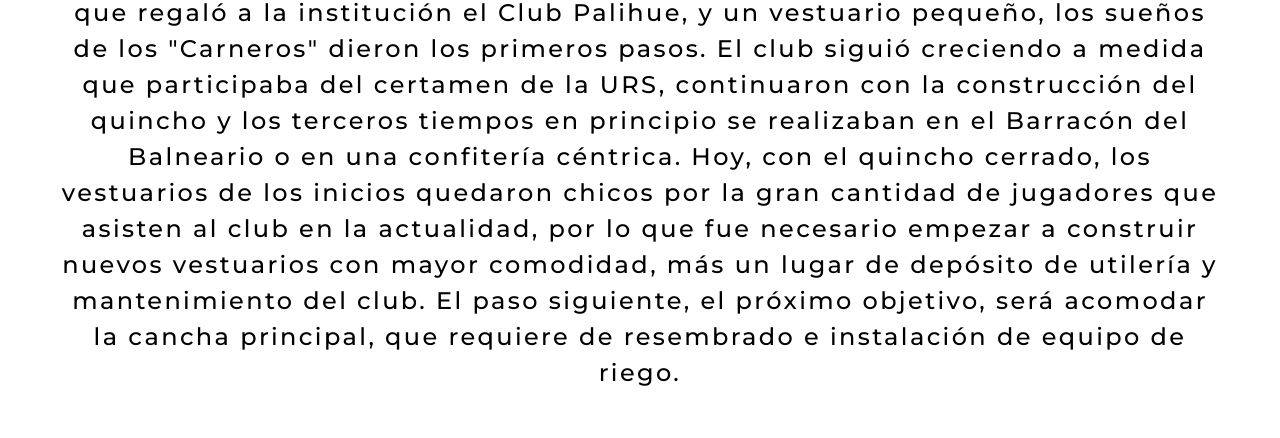
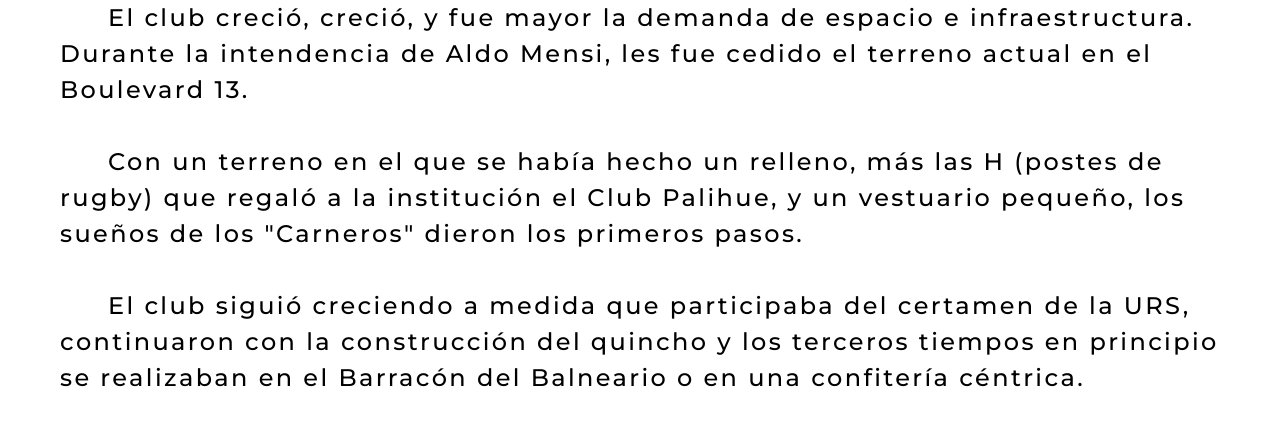
Before and after one commit to matias-sanchez-villar/PringlesRugbyClub, a plain HTML site: page root/view/Historia.html in a window 1280 px wide. Shown: the part 630-1068 px from the top of the page. Drawn offline with Linux system fonts and the light colour scheme.

Commit message:
Bueno Historia Listo

```diff
--- a/root/styles/Historia.css
+++ b/root/styles/Historia.css
@@ -28,15 +28,19 @@ h1{
 }
 
 section:first-child article p{
-    text-align: center;
     color: rgb(0, 0, 0);
     font-size: 1.5rem;
     font-family: 'Montserrat', sans-serif;
     font-weight: 500;
     letter-spacing: 0.1em;
     line-height: 1.5em;
+    text-indent: 2em;
 
     padding: 0.5em 0 1em 0;
+}
+
+.Paragraf::first-letter{
+    font-size: 1.5em;
 }
 
 /* -- Logo de separacion -- */
@@ -78,7 +82,7 @@ section:first-child article p{
 /* -- Comision Directiva -- */
 
 .ComisionDirectiva{
-
+    margin: 0 3em;
 }
 
 .ComisionDirectiva h2{
--- a/root/view/Historia.html
+++ b/root/view/Historia.html
@@ -40,13 +40,25 @@
         <section>
             <article>
                 <h1>Historia</h1>
+                <p class="Paragraf">
+                    En sus inicios año 2003, Pringles Rugby no tenía un espacio propio para entrenar ni jugar, comenzaron en el predio de Club de Pelota, dicha institución les cedió el espacio del Gimnasio de las dos avenidas poco tiempo después, se incorporó la división juvenil y en Primera un grupo de jugadores representaba a Coronel Suárez.
+                </p>
                 <p>
-                    En sus inicios año 2003, Pringles Rugby no tenía un espacio propio para entrenar ni jugar, comenzaron en el predio de Club de Pelota, dicha institución les cedió el espacio del Gimnasio de las dos avenidas poco tiempo después, se incorporó la división juvenil y en Primera un grupo de jugadores representaba a Coronel Suárez.
                     Recién en 2005 Pringles fue Pringles: se conformó el equipo de Primera División, y los entrenamientos pasaron a hacerse en la banquina pegado al Club Alem, hasta que el municipio otorgó el permiso para entrenar en el Balneario Municipal. Allí comenzaban a gestarse los primeros pasos del Pringles Rugby Club que ingresaba a la Unión de Rugby del Sur.
+                </p>
+                <p>
                     El club creció, creció, y fue mayor la demanda de espacio e infraestructura. Durante la intendencia de Aldo Mensi, les fue cedido el terreno actual en el Boulevard 13.
+                </p>
+                <p>
                     Con un terreno en el que se había hecho un relleno, más las H (postes de rugby) que regaló a la institución el Club Palihue, y un vestuario pequeño, los sueños de los "Carneros" dieron los primeros pasos.
+                </p>
+                <p>
                     El club siguió creciendo a medida que participaba del certamen de la URS, continuaron con la construcción del quincho y los terceros tiempos en principio se realizaban en el Barracón del Balneario o en una confitería céntrica.
+                </p>
+                <p>
                     Hoy, con el quincho cerrado, los vestuarios de los inicios quedaron chicos por la gran cantidad de jugadores que asisten al club en la actualidad, por lo que fue necesario empezar a construir nuevos vestuarios con mayor comodidad, más un lugar de depósito de utilería y mantenimiento del club.
+                </p>
+                <p>
                     El paso siguiente, el próximo objetivo, será acomodar la cancha principal, que requiere de resembrado e instalación de equipo de riego.
                 </p>
             </article>
```
